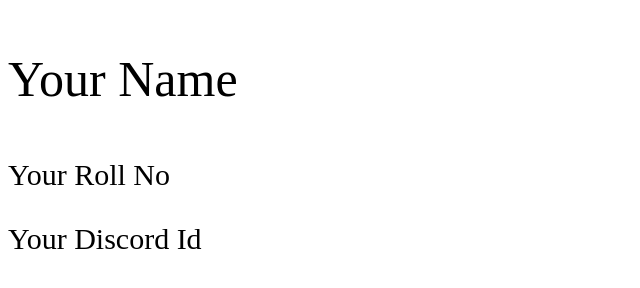
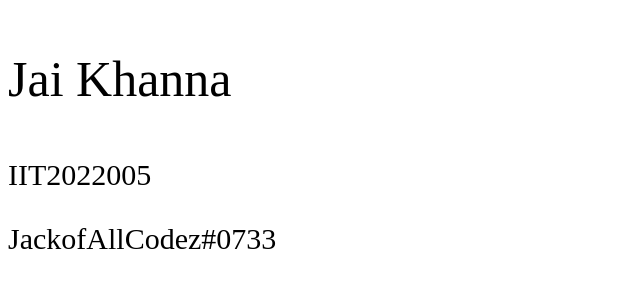
Before and after one commit to GeekHaven/Git_Ready, a plain HTML site: page JackofAllCodez.html in a window 1280 px wide. Shown: the whole page, without its empty margins (0-640 px from the left). Drawn offline with Linux system fonts and the light colour scheme.

Commit message:
Update JackofAllCodez.html

```diff
--- a/JackofAllCodez.html
+++ b/JackofAllCodez.html
@@ -7,8 +7,8 @@
     <title>Document</title>
 </head>
 <body>
-    <p style="font-size:50px">Your Name</p>
-    <p style="font-size:30px">Your Roll No</p>
-    <p style="font-size:30px">Your Discord Id</p>
+    <p style="font-size:50px">Jai Khanna</p>
+    <p style="font-size:30px">IIT2022005</p>
+    <p style="font-size:30px">JackofAllCodez#0733</p>
 </body>
 </html>
```
